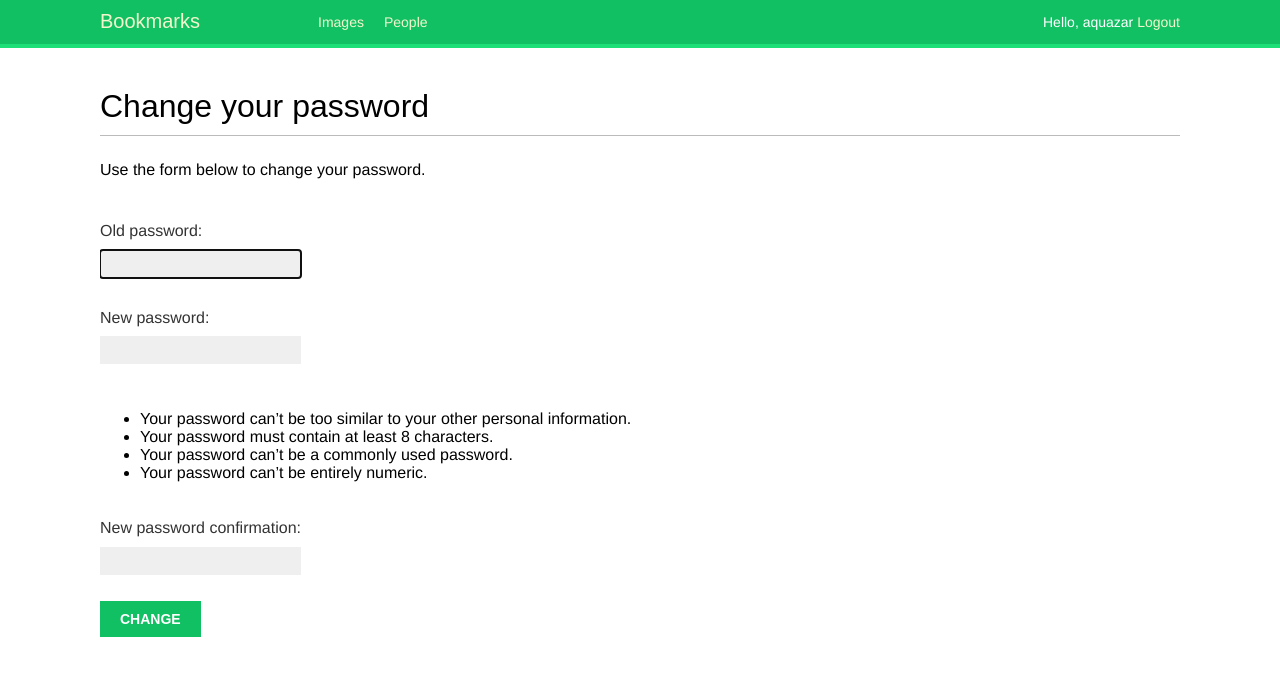
After one commit to AQuaZar/django-practice, a Django app: page /account/password_change/ in a window 1280 px wide. The commit adds this page. Shown: the top 676 px of the page. Run offline with Django 3.2, Linux system fonts and the light colour scheme; a user stored in the database is signed in; some web fonts are replaced.

Commit message:
Add change password view

```diff
--- a/bookmarks/bookmarks/account/templates/base.html
+++ b/bookmarks/bookmarks/account/templates/base.html
@@ -23,7 +23,7 @@
         {% endif %}
     <span class="user">
         {% if request.user.is_authenticated %}
-            Hello {{request.user.first_name }},
+            Hello, {{request.user.username }}
             <a href="{% url "logout" %}">Logout</a>
         {% else %}
             <a href="{% url "login" %}">Log-in</a>
--- /dev/null
+++ b/bookmarks/bookmarks/account/templates/registration/password_change_form.html
@@ -0,0 +1,15 @@
+{% extends "base.html" %}
+
+{% block title %}
+Change your password
+{% endblock title %}
+
+{% block content %}
+  <h1>Change your password</h1>
+  <p>Use the form below to change your password.</p>
+  <form action="." method="post">
+    {{ form.as_p }}
+    <p><input type="submit" value="Change"></p>
+    {% csrf_token %}
+  </form>
+{% endblock content %}
--- a/bookmarks/bookmarks/account/urls.py
+++ b/bookmarks/bookmarks/account/urls.py
@@ -6,5 +6,15 @@ urlpatterns = [
     # path("login/", views.user_login, name="login")
     path("login/", auth_views.LoginView.as_view(), name="login"),
     path("logout/", auth_views.LogoutView.as_view(), name="logout"),
+    path(
+        "password_change/",
+        auth_views.PasswordChangeView.as_view(),
+        name="password_change",
+    ),
+    path(
+        "password_change/done/",
+        auth_views.PasswordChangeDoneView.as_view(),
+        name="password_change_done",
+    ),
     path("", views.dashboard, name="dashboard"),
 ]
```
Also changed, not shown: bookmarks/bookmarks/account/templates/registration/password_change_done.html (added, +10 -0 lines), bookmarks/bookmarks/db.sqlite3.
